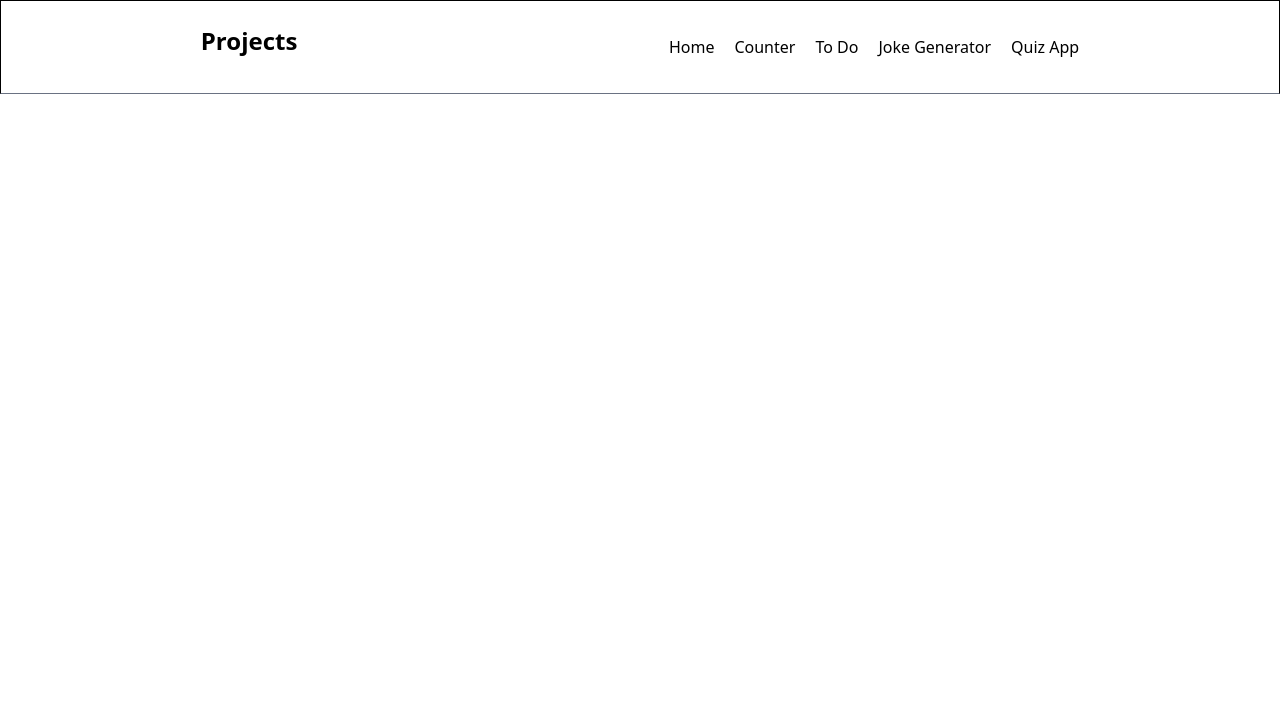
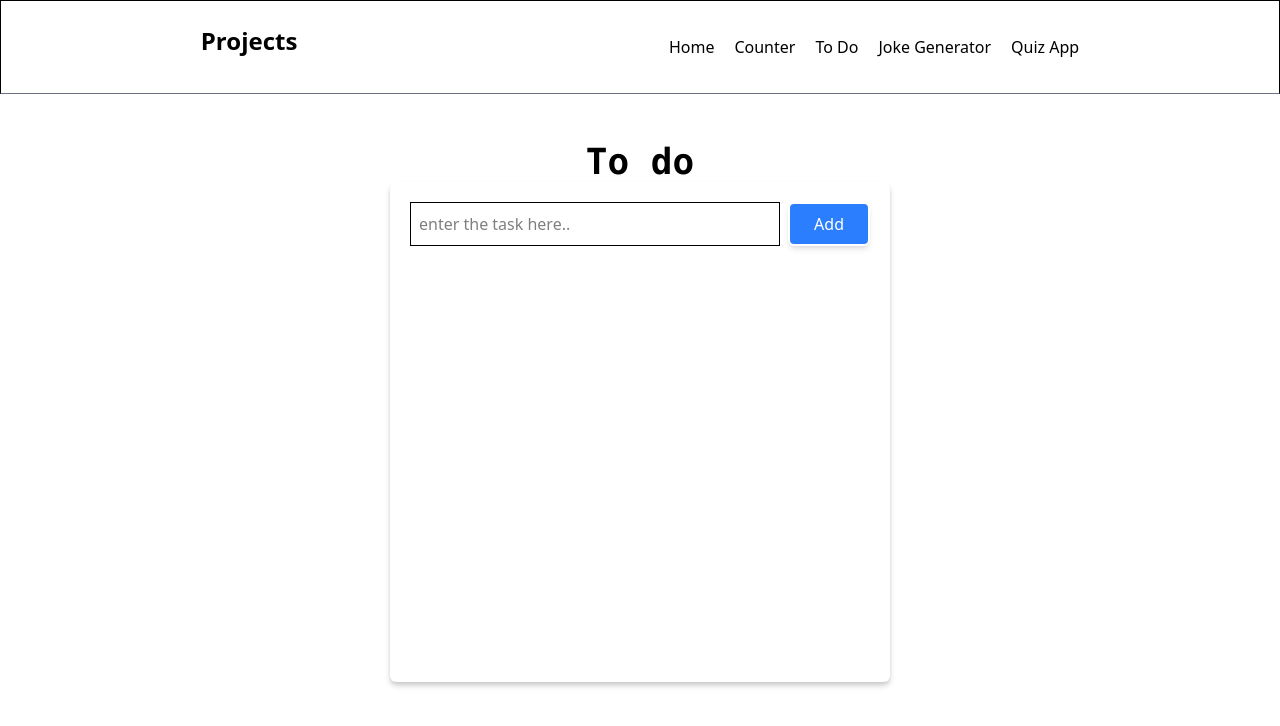
Before and after one commit to paldentitung/Basic-react-project, a React (Vite) app: page /todo in a window 1280 px wide. Shown: the top 726 px of the page. Built offline with nearby package versions, Linux system fonts and the light colour scheme.

Commit message:
to do done

```diff
--- a/src/App.jsx
+++ b/src/App.jsx
@@ -3,7 +3,9 @@ import Counter from "./Components/Counter";
 import Navbar from "./Components/Navbar";
 import Home from "./Components/Home";
 import JokeGenerator from "./Components/JokeGenerator";
+
 import QuizApp from "./Components/QuizApp";
+import Todo from "./Components/Todo";
 import { Route, Routes } from "react-router-dom";
 const App = () => {
   return (
@@ -14,6 +16,7 @@ const App = () => {
         <Route path="/Counter" element={<Counter />} />
         <Route path="/joke-generator" element={<JokeGenerator />} />
         <Route path="/quiz-app" element={<QuizApp />} />
+        <Route path="/todo" element={<Todo />} />
       </Routes>
     </>
   );
--- /dev/null
+++ b/src/Components/Todo.jsx
@@ -0,0 +1,94 @@
+import React from "react";
+import Button from "./Button";
+import { useState } from "react";
+const Todo = () => {
+  const [tasks, setTasks] = useState([]);
+  const [newTask, setNewTask] = useState("");
+  const [showToast, setShowToast] = useState(false);
+  const addTask = () => {
+    if (newTask.trim() === "") {
+      alert("enter ther task");
+      return;
+    }
+    const taskObj = {
+      id: Date.now(),
+      text: newTask,
+      completed: false,
+    };
+    setTasks([...tasks, taskObj]);
+    setNewTask("");
+    setShowToast(true);
+    setTimeout(() => setShowToast(false), 2000);
+  };
+  const deleteTask = (id) => {
+    setTasks(tasks.filter((task) => task.id !== id));
+  };
+  const toggleCompletedTask = (id) => {
+    setTasks(
+      tasks.map((task) => {
+        return task.id === id ? { ...task, completed: !task.completed } : task;
+      })
+    );
+  };
+  return (
+    <>
+      <div className="h-[80vh] flex items-center flex-col mt-10 p-2">
+        <div className="text-4xl font-mono font-semibold">To do</div>
+        <div className="w-full max-w-[500px] h-[500px]  shadow-md shadow-[rgb(200,200,200)] flex  items-center flex-col p-5  space-y-5 rounded-md">
+          <div className=" flex gap-2 w-full">
+            <input
+              type="text"
+              className="border-[1px] flex-1 p-2"
+              onChange={(e) => setNewTask(e.target.value)}
+              placeholder="enter the task here.."
+              value={newTask}
+            />
+            <Button name="Add" onClick={addTask} />
+          </div>
+          <div className=" w-full">
+            <ul className="w-full flex flex-col space-y-4">
+              {tasks.map((task) => (
+                <li
+                  key={task.id}
+                  className="shadow-md p-3 rounded-sm flex items-center justify-between bg-white"
+                >
+                  <span
+                    className={`mr-auto ${
+                      task.completed
+                        ? "line-through text-gray-400"
+                        : "text-gray-800"
+                    }`}
+                  >
+                    {task.text}
+                  </span>
+
+                  <button
+                    onClick={() => toggleCompletedTask(task.id)}
+                    className="ml-2 bg-green-500 text-white px-3 py-1 rounded hover:bg-green-600 transition-colors"
+                  >
+                    {task.completed ? "Undo" : "Complete"}
+                  </button>
+
+                  <button
+                    onClick={() => deleteTask(task.id)}
+                    className="ml-2 bg-red-500 text-white px-3 py-1 rounded hover:bg-red-600 transition-colors"
+                  >
+                    Delete
+                  </button>
+                </li>
+              ))}
+            </ul>
+          </div>
+        </div>
+      </div>
+
+      {showToast && (
+        <div className=" absolute bottom-6 right-9  bg-blue-400 text-white w-full max-w-[180px] p-3 rounded-md">
+          Task Added
+        </div>
+      )}
+    </>
+  );
+};
+
+export default Todo;
```
